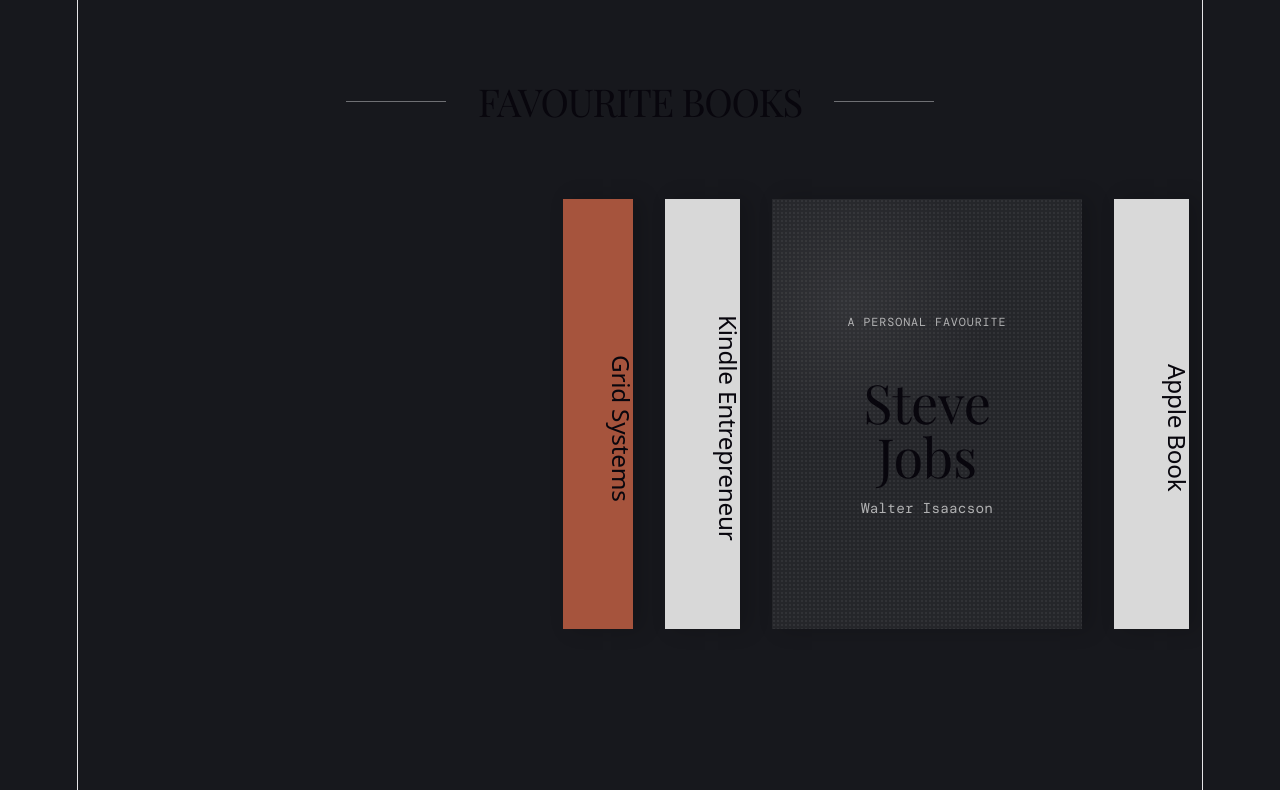
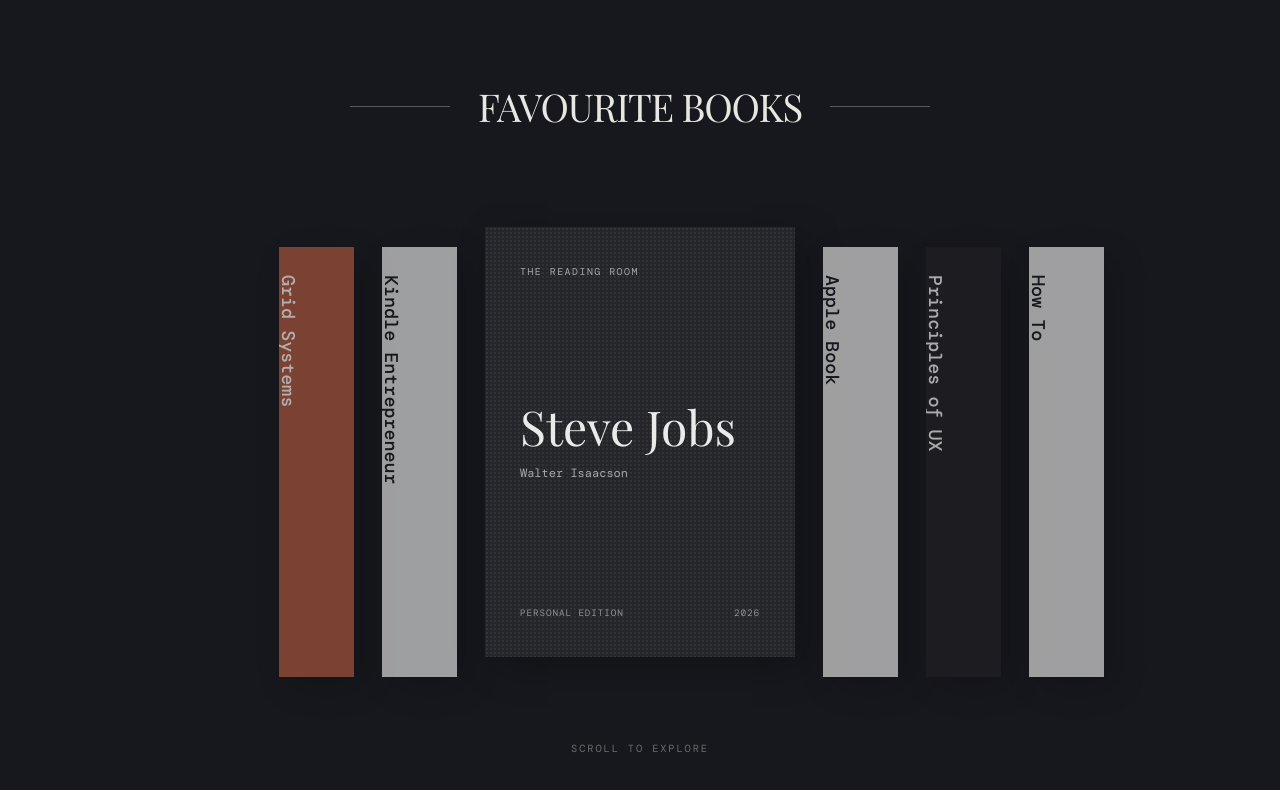
Before and after one commit to fajsef9/The-Reading-Room, a React (Vite) app: page / in a window 1280 px wide. Shown: the top 790 px of the page. Built offline with nearby package versions, Linux system fonts and the light colour scheme.

Commit message:
Scroll into view
When scrolled the center book enlarges

```diff
--- a/src/App.css
+++ b/src/App.css
@@ -9,26 +9,28 @@
   background: #17181d;
   color: #e8e6e1;
   font-family: "DM Mono", monospace;
+  overflow-x: hidden;
 }
 
 .library {
+  width: 100%;
   min-height: 100vh;
+  padding-top: 10vh;
   overflow: hidden;
-  padding-top: 11vh;
 }
 
 .library-header {
   display: flex;
   align-items: center;
   justify-content: center;
-  gap: 32px;
-  margin-bottom: 65px;
+  gap: 28px;
+  margin-bottom: 70px;
 }
 
 .library-header h1 {
   margin: 0;
   font-family: "Playfair Display", serif;
-  font-size: clamp(2rem, 3vw, 3.5rem);
+  font-size: clamp(2rem, 3vw, 3.4rem);
   font-weight: 400;
   letter-spacing: -0.03em;
 }
@@ -36,113 +38,132 @@
 .header-line {
   width: 100px;
   height: 1px;
-  background: #6f7074;
+  background: rgba(232, 230, 225, 0.3);
+}
+
+.bookshelf-window {
+  width: 100%;
+  overflow: hidden;
+  padding: 45px 0 60px;
+  cursor: grab;
 }
 
 .bookshelf {
   display: flex;
   align-items: flex-end;
-  justify-content: center;
-  gap: 32px;
-  min-width: max-content;
+  gap: 28px;
+  width: max-content;
 }
 
 .book {
   position: relative;
   flex-shrink: 0;
+  height: 430px;
+  overflow: hidden;
   cursor: pointer;
-  overflow: hidden;
-  box-shadow: 8px 0 20px rgba(0, 0, 0, 0.18);
-  transition:
-    transform 0.35s ease,
-    filter 0.35s ease;
+  user-select: none;
+  box-shadow: 10px 10px 35px rgba(0, 0, 0, 0.25);
 }
 
-.book:not(.featured) {
-  writing-mode: vertical-rl;
-  text-orientation: mixed;
+.book-cover {
+  position: relative;
+  display: flex;
+  flex-direction: column;
+  justify-content: space-between;
+  width: 310px;
+  height: 430px;
+  padding: 38px 35px;
 }
 
-.book:hover {
-  transform: translateY(-12px);
+.book-cover::before {
+  content: "";
+  position: absolute;
+  inset: 0;
+  pointer-events: none;
+  opacity: 0.12;
+  background-image:
+    radial-gradient(
+      rgba(255, 255, 255, 0.5) 1px,
+      transparent 1px
+    );
+  background-size: 4px 4px;
+}
+
+.book-label {
+  position: relative;
+  z-index: 1;
+  font-size: 0.62rem;
+  letter-spacing: 0.15em;
+  opacity: 0.65;
+}
+
+.book-info {
+  position: relative;
+  z-index: 1;
+}
+
+.book-info h2 {
+  margin: 0 0 15px;
+  font-family: "Playfair Display", serif;
+  font-size: 3rem;
+  font-weight: 400;
+  line-height: 0.95;
+}
+
+.book-info p {
+  margin: 0;
+  font-size: 0.75rem;
+  opacity: 0.65;
+}
+
+.book-footer {
+  position: relative;
+  z-index: 1;
+  display: flex;
+  justify-content: space-between;
+  font-size: 0.58rem;
+  letter-spacing: 0.1em;
+  opacity: 0.55;
 }
 
 .spine-title {
   margin: 0;
   padding-top: 28px;
-  font-size: 1.35rem;
+  font-size: 1.15rem;
   font-weight: 500;
   line-height: 1;
+  writing-mode: vertical-rl;
+  text-orientation: mixed;
+  white-space: nowrap;
 }
 
-.featured {
-  display: flex;
-  align-items: center;
-  padding: 45px;
-  background:
-    radial-gradient(
-      circle at 25% 25%,
-      rgba(255, 255, 255, 0.06),
-      transparent 35%
-    ),
-    #222328;
+.scroll-hint {
+  margin: 5px 0 0;
+  text-align: center;
+  font-size: 0.65rem;
+  letter-spacing: 0.18em;
+  opacity: 0.4;
 }
 
-.featured::before {
-  content: "";
-  position: absolute;
-  inset: 0;
-  opacity: 0.22;
-  background-image:
-    radial-gradient(rgba(255, 255, 255, 0.25) 1px, transparent 1px);
-  background-size: 4px 4px;
-  pointer-events: none;
+@media (max-width: 700px) {
+  .library-header {
+    gap: 15px;
+    margin-bottom: 40px;
   }
 
-.featured-content {
-  position: relative;
-  z-index: 1;
+  .header-line {
+    width: 40px;
   }
 
-.bestseller {
-  font-size: 0.65rem;
-  letter-spacing: 0.08em;
-  opacity: 0.7;
+  .book {
+    height: 360px;
   }
 
-.featured h2 {
-  margin: 40px 0 12px;
-  font-family: "Playfair Display", serif;
-  font-size: 3rem;
-  font-weight: 400;
-  line-height: 1;
+  .book-cover {
+    height: 360px;
   }
 
-.featured p {
-  margin: 0;
-  font-size: 0.8rem;
-  opacity: 0.7;
+  .book-info h2 {
+    font-size: 2.4rem;
   }
-
-.library-edition {
-  position: absolute;
-  bottom: -125px;
-  left: 0;
-  font-size: 0.6rem;
-  letter-spacing: 0.12em;
-  opacity: 0.55;
 }
-
-.bookshelf-window {
-  width: 100%;
-  overflow: hidden;
-  padding: 20px 0 40px;
-}
-
-.bookshelf {
-  display: flex;
-  align-items: flex-end;
-  gap: 32px;
-  width: max-content;
-  padding: 0 calc(50vw - 155px);
-}
--- a/src/App.jsx
+++ b/src/App.jsx
@@ -1,112 +1,169 @@
-import { useState } from "react";
+import { useEffect, useState } from "react";
 import { motion } from "framer-motion";
 import "./App.css";
 
 const books = [
   {
     title: "Grid Systems",
+    author: "Josef Müller-Brockmann",
     color: "#A6543D",
-    width: 70,
-    height: 430,
     textColor: "#F4EEE8",
   },
   {
     title: "Kindle Entrepreneur",
+    author: "Unknown",
     color: "#D8D8D8",
-    width: 75,
-    height: 430,
     textColor: "#17181D",
   },
   {
     title: "Steve Jobs",
     author: "Walter Isaacson",
     color: "#25262A",
-    width: 310,
-    height: 430,
     textColor: "#EAEAEA",
-    featured: true,
   },
   {
     title: "Apple Book",
+    author: "Apple",
     color: "#D9D9D9",
-    width: 75,
-    height: 430,
     textColor: "#17181D",
   },
   {
     title: "Principles of UX",
+    author: "Design Collection",
     color: "#202024",
-    width: 75,
-    height: 430,
     textColor: "#EAEAEA",
   },
   {
     title: "How To",
+    author: "Michael Bierut",
     color: "#D9D9D9",
-    width: 75,
-    height: 430,
     textColor: "#17181D",
   },
 ];
 
+const SPINE_WIDTH = 75;
+const OPEN_BOOK_WIDTH = 310;
+const BOOK_GAP = 28;
+
 function App() {
-  const [position, setPosition] = useState(0);
+  const [activeBook, setActiveBook] = useState(2);
+  const [windowWidth, setWindowWidth] = useState(window.innerWidth);
+
+  useEffect(() => {
+    const handleResize = () => {
+      setWindowWidth(window.innerWidth);
+    };
+
+    window.addEventListener("resize", handleResize);
+
+    return () => {
+      window.removeEventListener("resize", handleResize);
+    };
+  }, []);
+
   const handleWheel = (event) => {
-    event.preventDefault();
-
     if (event.deltaY > 0) {
-      setPosition((currentPosition) => currentPosition - 180);
-    } else {
-      setPosition((currentPosition) => currentPosition + 180);
+      setActiveBook((currentBook) =>
+        Math.min(currentBook + 1, books.length - 1)
+      );
+    } else if (event.deltaY < 0) {
+      setActiveBook((currentBook) =>
+        Math.max(currentBook - 1, 0)
+      );
     }
   };
+
+  const getShelfPosition = () => {
+    const spaceBeforeActive =
+      activeBook * (SPINE_WIDTH + BOOK_GAP);
+
+    const activeBookCenter =
+      spaceBeforeActive + OPEN_BOOK_WIDTH / 2;
+
+    const screenCenter = windowWidth / 2;
+
+    return screenCenter - activeBookCenter;
+  };
+
   return (
     <main className="library">
-      <section className="library-header">
-        <div className="header-line"></div>
+      <header className="library-header">
+        <div className="header-line" />
         <h1>FAVOURITE BOOKS</h1>
-        <div className="header-line"></div>
-      </section>
+        <div className="header-line" />
+      </header>
 
-      <section className="bookshelf-window" onWheel={handleWheel}>
+      <section
+        className="bookshelf-window"
+        onWheel={handleWheel}
+      >
         <motion.div
           className="bookshelf"
-        animate={{ x: position }}
+          animate={{
+            x: getShelfPosition(),
+          }}
           transition={{
             type: "spring",
             stiffness: 120,
             damping: 20,
           }}
         >
-        {books.map((book, index) => (
-          <article
-            className={`book ${book.featured ? "featured" : ""}`}
+          {books.map((book, index) => {
+            const isActive = index === activeBook;
+
+            return (
+              <motion.article
+                key={book.title}
+                className={`book ${isActive ? "active" : ""}`}
+                onClick={() => setActiveBook(index)}
+                animate={{
+                  width: isActive
+                    ? OPEN_BOOK_WIDTH
+                    : SPINE_WIDTH,
+                  y: isActive ? -20 : 0,
+                  opacity: isActive ? 1 : 0.7,
+                }}
+                transition={{
+                  type: "spring",
+                  stiffness: 180,
+                  damping: 22,
+                }}
                 style={{
-              width: `${book.width}px`,
-              height: `${book.height}px`,
+                  height: 430,
                   backgroundColor: book.color,
                   color: book.textColor,
                 }}
-            key={index}
               >
+                {isActive ? (
+                  <div className="book-cover">
+                    <span className="book-label">
+                      THE READING ROOM
+                    </span>
 
-            {book.featured ? (
-              <div className="featured-content">
-                <span className="bestseller">A PERSONAL FAVOURITE</span>
+                    <div className="book-info">
+                      <h2>{book.title}</h2>
+                      <p>{book.author}</p>
+                    </div>
 
-                <h2>{book.title}</h2>
-
-                <p>{book.author}</p>
-
-                <span className="library-edition">THE READING ROOM</span>
+                    <div className="book-footer">
+                      <span>PERSONAL EDITION</span>
+                      <span>2026</span>
+                    </div>
                   </div>
                 ) : (
-              <h2 className="spine-title">{book.title}</h2>
+                  <h2 className="spine-title">
+                    {book.title}
+                  </h2>
                 )}
-          </article>
-        ))}
+              </motion.article>
+            );
+          })}
         </motion.div>
       </section>
+
+      <p className="scroll-hint">
+        SCROLL TO EXPLORE
+      </p>
     </main>
   );
 }
--- a/src/index.css
+++ b/src/index.css
@@ -1,111 +1,17 @@
-:root {
-  --text: #6b6375;
-  --text-h: #08060d;
-  --bg: #fff;
-  --border: #e5e4e7;
-  --code-bg: #f4f3ec;
-  --accent: #aa3bff;
-  --accent-bg: rgba(170, 59, 255, 0.1);
-  --accent-border: rgba(170, 59, 255, 0.5);
-  --social-bg: rgba(244, 243, 236, 0.5);
-  --shadow:
-    rgba(0, 0, 0, 0.1) 0 10px 15px -3px, rgba(0, 0, 0, 0.05) 0 4px 6px -2px;
-
-  --sans: system-ui, 'Segoe UI', Roboto, sans-serif;
-  --heading: system-ui, 'Segoe UI', Roboto, sans-serif;
-  --mono: ui-monospace, Consolas, monospace;
-
-  font: 18px/145% var(--sans);
-  letter-spacing: 0.18px;
-  color-scheme: light dark;
-  color: var(--text);
-  background: var(--bg);
-  font-synthesis: none;
-  text-rendering: optimizeLegibility;
-  -webkit-font-smoothing: antialiased;
-  -moz-osx-font-smoothing: grayscale;
-
-  @media (max-width: 1024px) {
-    font-size: 16px;
-  }
+* {
+  box-sizing: border-box;
 }
 
-@media (prefers-color-scheme: dark) {
-  :root {
-    --text: #9ca3af;
-    --text-h: #f3f4f6;
-    --bg: #16171d;
-    --border: #2e303a;
-    --code-bg: #1f2028;
-    --accent: #c084fc;
-    --accent-bg: rgba(192, 132, 252, 0.15);
-    --accent-border: rgba(192, 132, 252, 0.5);
-    --social-bg: rgba(47, 48, 58, 0.5);
-    --shadow:
-      rgba(0, 0, 0, 0.4) 0 10px 15px -3px, rgba(0, 0, 0, 0.25) 0 4px 6px -2px;
-  }
-
-  #social .button-icon {
-    filter: invert(1) brightness(2);
-  }
+html,
+body,
+#root {
+  width: 100%;
+  min-width: 100%;
+  min-height: 100vh;
+  margin: 0;
+  padding: 0;
 }
 
 body {
-  margin: 0;
+  display: block;
 }
-
-#root {
-  width: 1126px;
-  max-width: 100%;
-  margin: 0 auto;
-  text-align: center;
-  border-inline: 1px solid var(--border);
-  min-height: 100svh;
-  display: flex;
-  flex-direction: column;
-  box-sizing: border-box;
-}
-
-h1,
-h2 {
-  font-family: var(--heading);
-  font-weight: 500;
-  color: var(--text-h);
-}
-
-h1 {
-  font-size: 56px;
-  letter-spacing: -1.68px;
-  margin: 32px 0;
-  @media (max-width: 1024px) {
-    font-size: 36px;
-    margin: 20px 0;
-  }
-}
-h2 {
-  font-size: 24px;
-  line-height: 118%;
-  letter-spacing: -0.24px;
-  margin: 0 0 8px;
-  @media (max-width: 1024px) {
-    font-size: 20px;
-  }
-}
-p {
-  margin: 0;
-}
-
-code,
-.counter {
-  font-family: var(--mono);
-  display: inline-flex;
-  border-radius: 4px;
-  color: var(--text-h);
-}
-
-code {
-  font-size: 15px;
-  line-height: 135%;
-  padding: 4px 8px;
-  background: var(--code-bg);
-}
```
Lines whose indentation alone changed are shown as unchanged.
